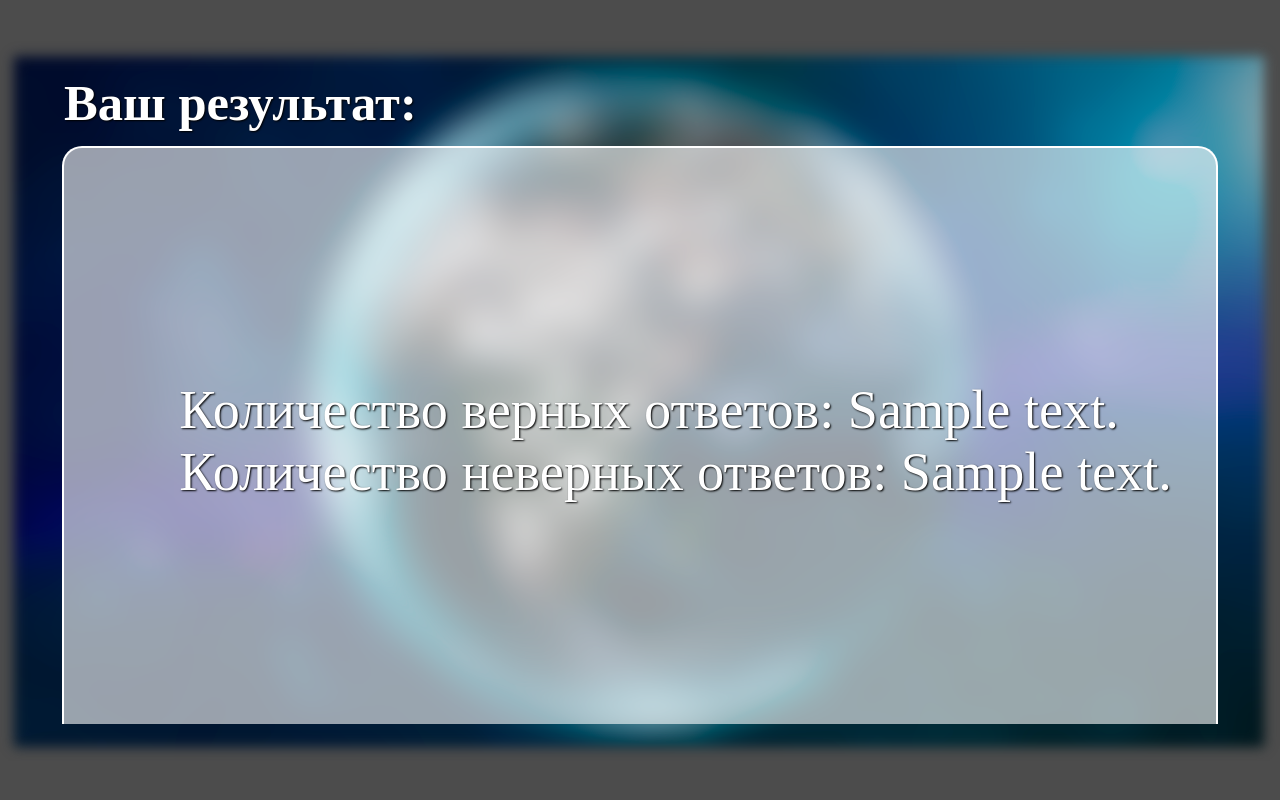
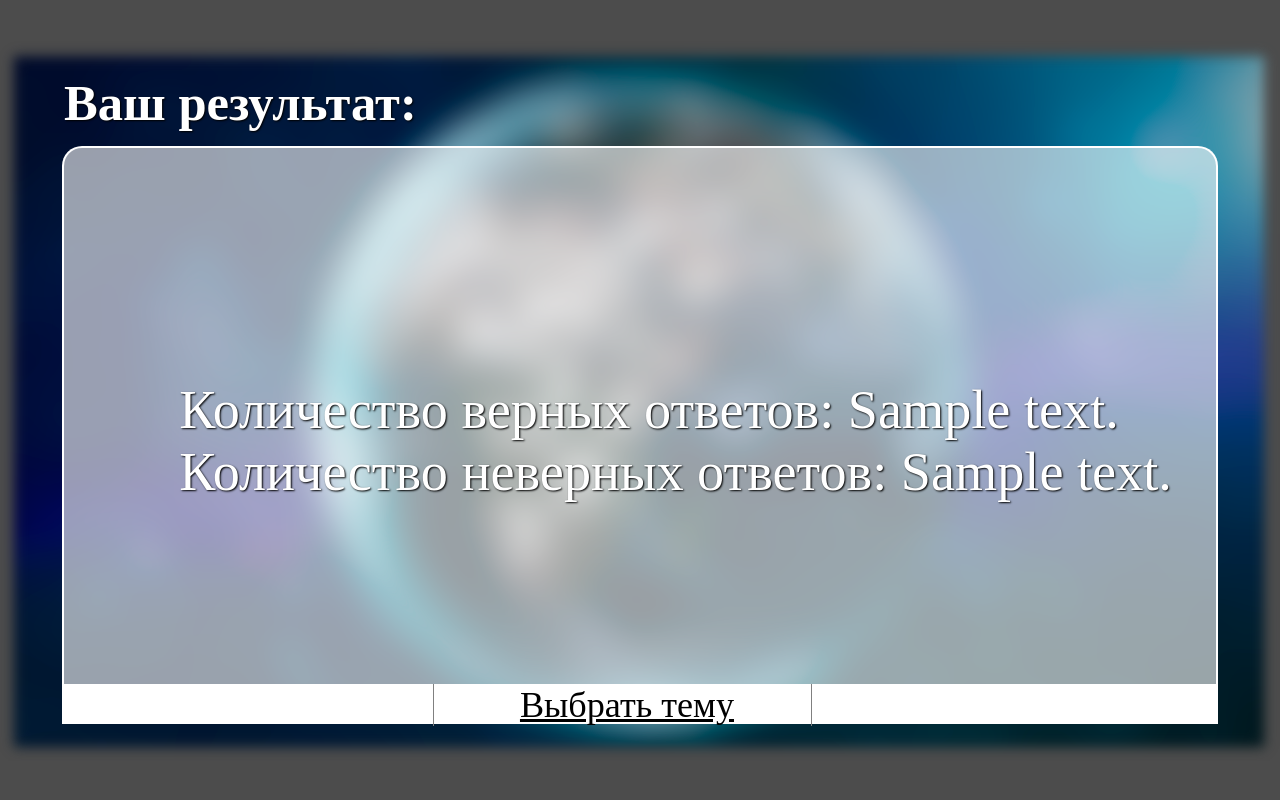
Before and after one commit to Dino1992/testseti, a Django app: template quiz/templates/results.html in a window 1280 px wide. Run offline with Django 3.2, Linux system fonts and the light colour scheme; the template is opened without the code that fills it: most values are stand-ins (such as "Sample title", 1, 10 or a date in 2020).

Commit message:
add `back` button

```diff
--- a/quiz/templates/question.html
+++ b/quiz/templates/question.html
@@ -9,7 +9,7 @@
 <div class="question">
 {{ question.text }}
 </div>
-<form method="get" id="quiz_form">
+<form method="get" id="quiz_form" action="/quiz/question">
     <input type="hidden" name="action" value="" id="action" />
 {% for answer in answers %}
     <input {% if choice == answer.pk %}checked{% endif %}
--- a/quiz/templates/results.html
+++ b/quiz/templates/results.html
@@ -11,5 +11,13 @@
 Количество неверных ответов: {{ incorrect_answers }}
 </div>
 
+<div class="control">
+    <ul>
+        <li>&nbsp;</li>
+        <li><a href="/quiz/">Выбрать тему</a></li>
+        <li>&nbsp;</li>
+    </ul>
+</div>
+
 
 {% endblock %}
--- a/static/quiz/css/main.css
+++ b/static/quiz/css/main.css
@@ -72,6 +72,7 @@ a:hover, a:visited, a {
 .result {
     font-size: 150%;
     padding-left: 10%;
+    height: 53%;
 }
 
 .themes_list {
```
